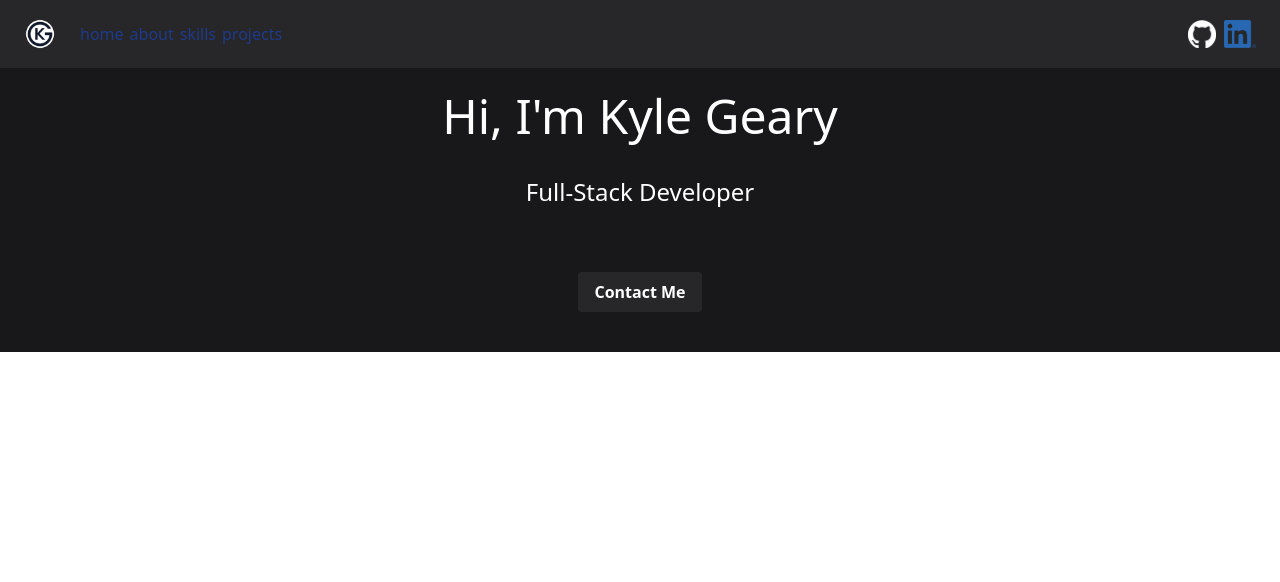
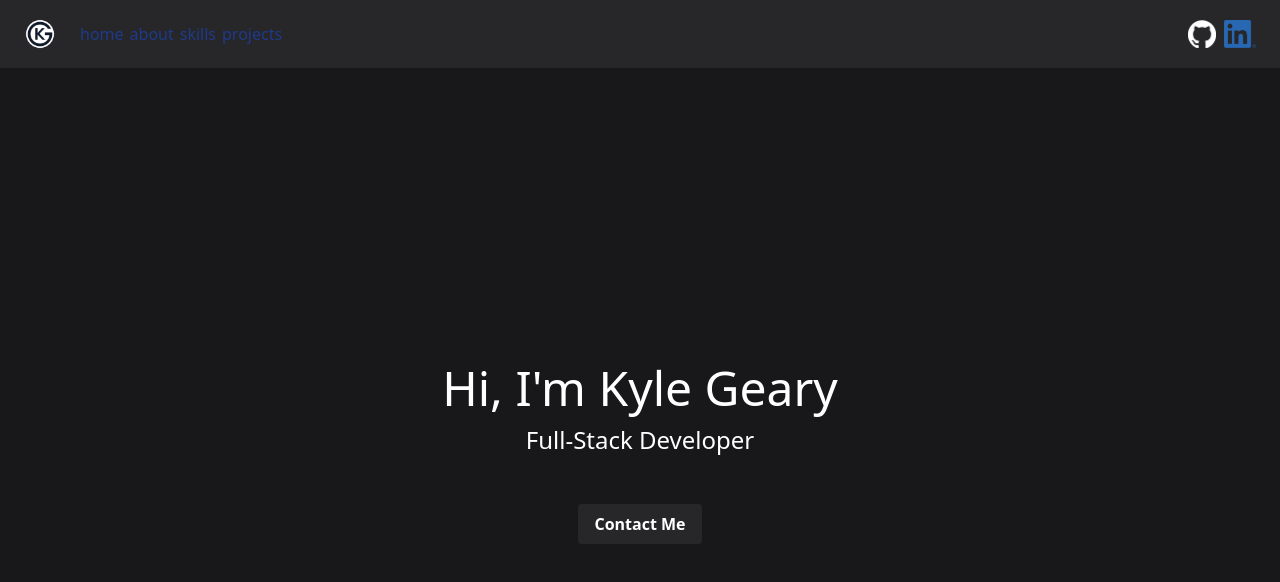
Before and after one commit to GearBots/portfolio, a React (Create React App) app in the folder portoflio/: page / in a window 1280 px wide. Shown: the top 582 px of the page. Built offline with nearby package versions, Linux system fonts and the light colour scheme.

Commit message:
updated styling on home page

```diff
--- a/portoflio/src/pages/home/Home.js
+++ b/portoflio/src/pages/home/Home.js
@@ -2,10 +2,10 @@ import React from 'react';
 
 const Home = () => {
     return (
-        <section id="home" className=" bg-zinc-900 flex flex-col justify-center items-center min-h-64  ">
+        <section id="home" className=" bg-zinc-900 flex flex-col justify-center items-center min-h-screen flex-grow ">
             <div class="text-center">
-                <h2 className='text-white text-5xl m-3 py-3'>Hi, I'm Kyle Geary</h2>
-                <h4 className='text-white text-2xl m-3 py-3'> Full-Stack Developer</h4>
+                <h2 className='text-white text-5xl m-2 py-1'>Hi, I'm Kyle Geary</h2>
+                <h4 className='text-white text-2xl m-2'> Full-Stack Developer</h4>
                 <button className='bg-zinc-800 hover:bg-stone-950 text-white font-bold py-2 px-4 rounded m-10'>Contact Me</button>
 
             </div>
```
